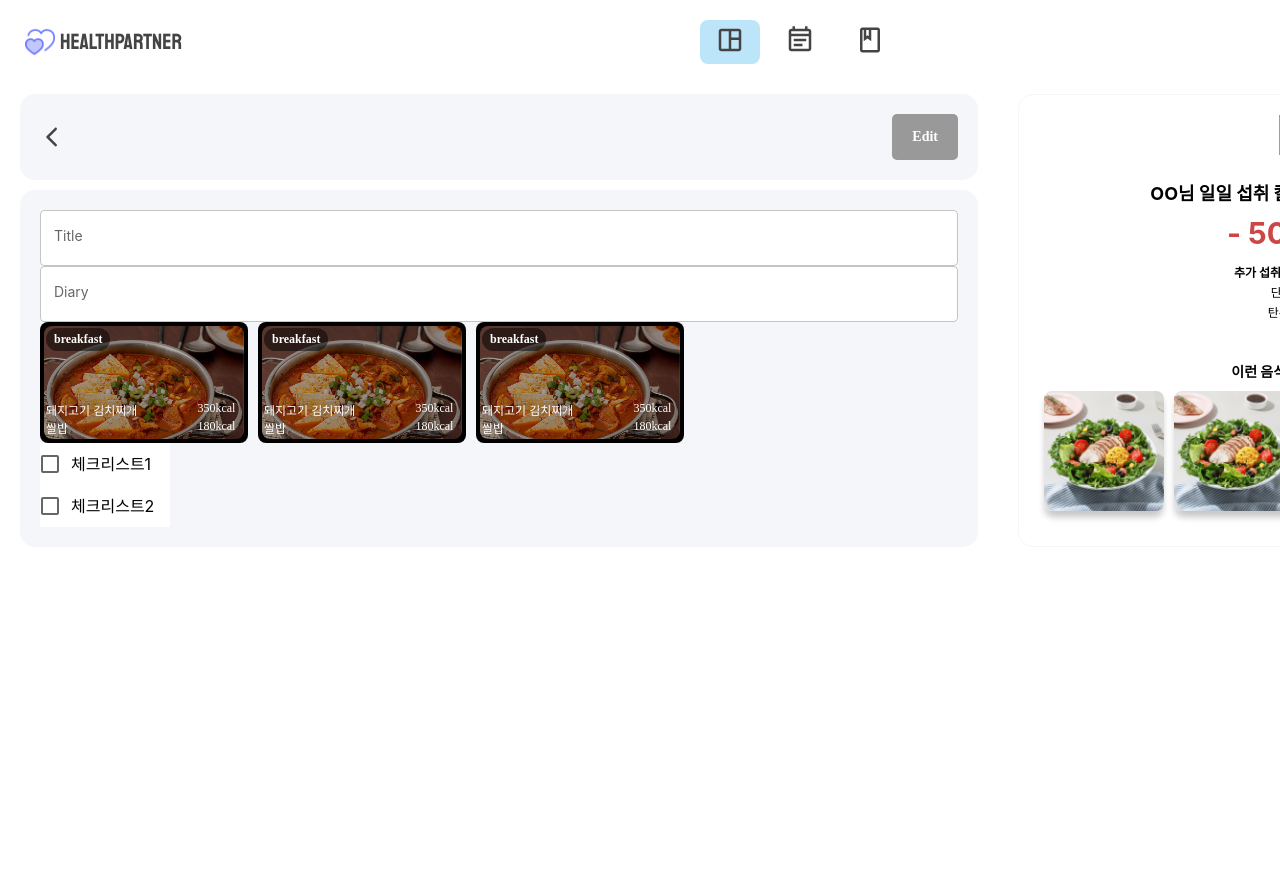
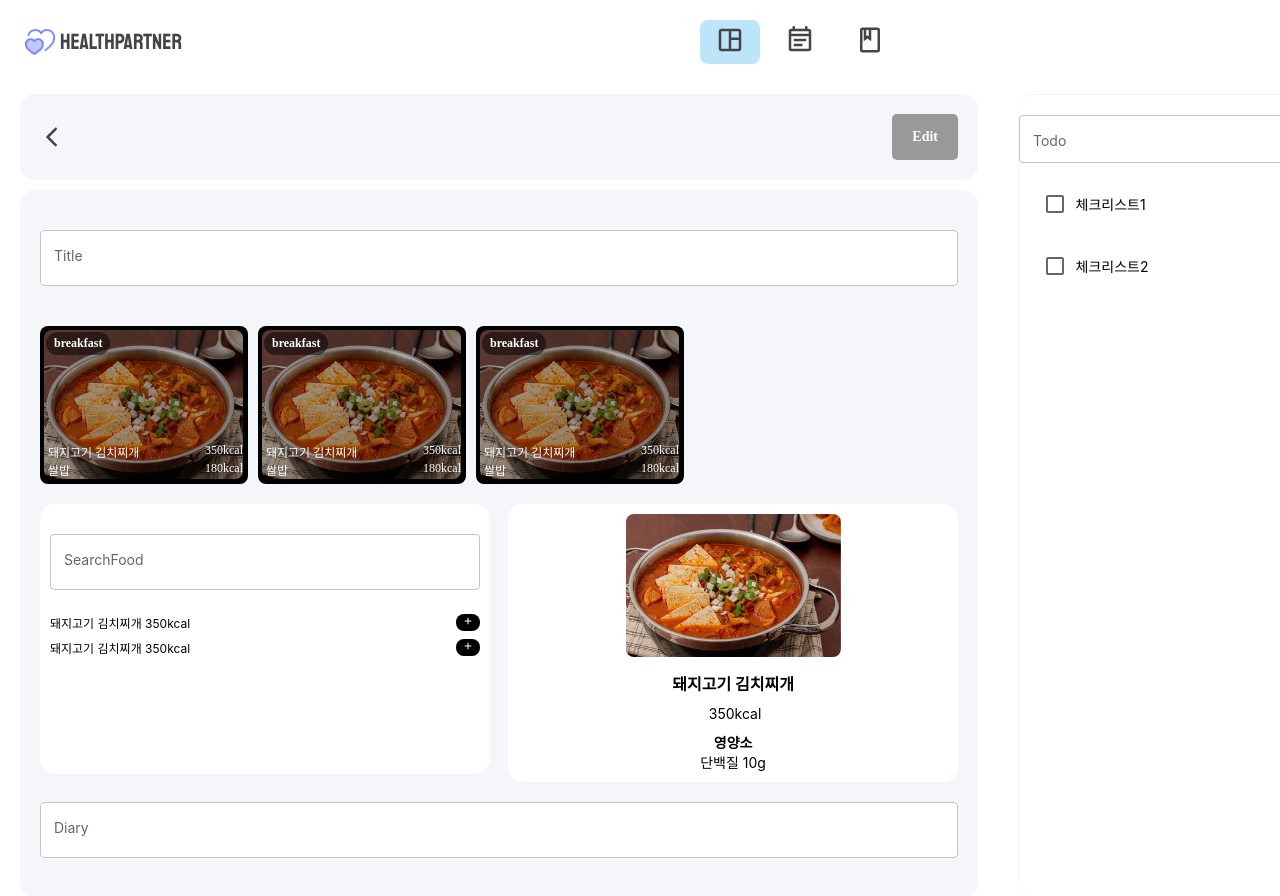
Before and after one commit to HMisu/Health_Partner_React, a React (Create React App) app: page /record in a window 1280 px wide. Shown: the top 896 px of the page. Before the commit the page ends 800 px from the top, so only its background shows below. Built offline with nearby package versions, Linux system fonts and the light colour scheme; grey boxes are pictures that could not be loaded.

Commit message:
design(record): to design eidtRecord page

```diff
--- a/src/App.js
+++ b/src/App.js
@@ -5,7 +5,7 @@ import Home from "./pages/home/Home";
 import Information from "./pages/Information";
 import {createTheme, ThemeProvider} from "@mui/material";
 import Header from "./components/Header";
-import Record from "./pages/record/Record";
+import EditRecord from "./pages/record/EditRecord";
 
 const theme = createTheme({
     typography: {
@@ -22,7 +22,7 @@ function App() {
                     <Routes>
                         <Route path="/" element={<Information/>}/>
                         <Route path="/home" element={<Home/>}/>
-                        <Route path="/record" element={<Record/>}/>
+                        <Route path="/record" element={<EditRecord/>}/>
                     </Routes>
                 </div>
             </BrowserRouter>
--- a/src/components/record/EatingMealList.js
+++ b/src/components/record/EatingMealList.js
@@ -1,17 +1,19 @@
 import React from "react";
 import EatingMealItem from "./EatingMealItem";
+import {meal} from "../../util/meal";
 
 const EatingMealList = ({mealList}) => {
+    const mealNames = meal.map(item => item.meal_name);
+    const missingMeals = mealNames.filter(item => !mealList.includes(item));
+
     return (
         <div className="EatingMealList">
-            {/*<EatingMealItem key={"breakfast"}/>*/}
-            {/*<EatingMealItem key={"lunch"}/>*/}
-            {/*<EatingMealItem key={"Dinner"}/>*/}
-            {/*<EatingMealItem key={"Snack"}/>*/}
-
             {mealList.map((item) => (
                 <EatingMealItem key={item}/>
             ))}
+            {missingMeals.map((item) => {
+                <div></div>
+            })}
         </div>
     );
 };
--- /dev/null
+++ b/src/components/record/EditCheckList.js
@@ -0,0 +1,54 @@
+import React, {useState} from "react";
+import {Box, Checkbox, FormControl, FormControlLabel, FormGroup} from "@mui/material";
+import RemoveRoundedIcon from '@mui/icons-material/RemoveRounded';
+import EditRoundedIcon from '@mui/icons-material/EditRounded';
+
+const EditCheckList = ({checklist}) => {
+    const [checkedItems, setCheckedItems] = useState(checklist.map(() => false)); // 체크 상태를 관리합니다.
+
+    const handleCheckboxChange = (index) => {
+        const newCheckedItems = [...checkedItems];
+        newCheckedItems[index] = !newCheckedItems[index];
+        setCheckedItems(newCheckedItems);
+    };
+
+    const handleAddButtonClick = () => {
+        // 추가 버튼 클릭 시 수행할 작업을 여기에 추가합니다.
+        console.log("Add button clicked");
+    };
+
+    const handleEditButtonClick = () => {
+        // 편집 버튼 클릭 시 수행할 작업을 여기에 추가합니다.
+        console.log("Edit button clicked");
+    };
+
+    return (
+        <Box sx={{display: "flex"}}>
+            <FormControl component="fieldset" variant="standard">
+                <FormGroup>
+                    {checklist.map((item, idx) => (
+                        <div key={idx}>
+                            <FormControlLabel
+                                control={
+                                    <Checkbox
+                                        checked={checkedItems[idx]}
+                                        onChange={() => handleCheckboxChange(idx)}
+                                    />
+                                }
+                                label={item}
+                            />
+                            <button onClick={handleAddButtonClick} className="delete">
+                                <RemoveRoundedIcon/>
+                            </button>
+                            <button onClick={handleEditButtonClick} className="edit">
+                                <EditRoundedIcon/>
+                            </button>
+                        </div>
+                    ))}
+                </FormGroup>
+            </FormControl>
+        </Box>
+    );
+};
+
+export default React.memo(EditCheckList);
--- a/src/components/record/RecordDetail.js
+++ b/src/components/record/RecordDetail.js
@@ -1,19 +1,20 @@
 import {TextField} from "@mui/material";
 import EatingMealList from "./EatingMealList";
 import React, {useState} from "react";
-import CheckList from "./CheckList";
+import SearchFood from "./SearchFood";
 
 const RecordDetail = ({originData}) => {
     const [data, setData] = useState(originData);
-
     return (
         <div className="RecordDetail">
             <TextField fullWidth label="Title" name="title"/>
-            <TextField fullWidth label="Diary" name="diary"/>
             <div className="meal-list">
                 <EatingMealList mealList={data.meal}/>
             </div>
-            <CheckList checklist={data.checklist}/>
+            <div className="edit-meal">
+                <SearchFood/>
+            </div>
+            <TextField fullWidth multiline label="Diary" name="diary" className="diary"/>
         </div>
     );
 };
--- /dev/null
+++ b/src/components/record/RegCheckList.js
@@ -0,0 +1,32 @@
+import React, {useState} from "react";
+import {TextField} from "@mui/material";
+import Button from "../ui/Button";
+
+const RegCheckList = ({}) => {
+    const [inputValue, setInputValue] = useState("");
+
+    const handleChange = (event) => {
+        if (event.target.value.length <= 100) {
+            setInputValue(event.target.value);
+        }
+    };
+
+    return (
+        <div className="EditCheckList">
+            <div>
+                <div className="content">
+                    <TextField
+                        fullWidth
+                        label="Todo"
+                        name="check"
+                        value={inputValue}
+                        onChange={handleChange}
+                    />
+                </div>
+                <Button text={"Reg"} type={"positive"}/>
+            </div>
+        </div>
+    );
+};
+
+export default React.memo(RegCheckList);
--- /dev/null
+++ b/src/components/record/SearchFood.js
@@ -0,0 +1,41 @@
+import {TextField} from "@mui/material";
+import AddRoundedIcon from "@mui/icons-material/AddRounded";
+import React from "react";
+
+const SearchFood = () => {
+    return (<>
+            <div className="SearchFood">
+                <TextField fullWidth label="SearchFood" name="search"/>
+                <div className="search-list">
+                    <div className="food">
+                        <div className="info">
+                            <span className="name">돼지고기 김치찌개</span>
+                            &nbsp;<span className="kcal">350kcal</span>
+                        </div>
+                        <button onClick={(e) => console.log(e.target)}><AddRoundedIcon/></button>
+                    </div>
+                    <div className="food">
+                        <div className="info">
+                            <span className="name">돼지고기 김치찌개</span>
+                            &nbsp;<span className="kcal">350kcal</span>
+                        </div>
+                        <button onClick={(e) => console.log(e.target)}><AddRoundedIcon/></button>
+                    </div>
+                </div>
+            </div>
+            <div className="info">
+                <img src={process.env.PUBLIC_URL + 'assets/food.jpg'} alt=""/>
+                <div>
+                    <h4 className="name">돼지고기 김치찌개</h4>
+                    &nbsp;<span className="kcal">350kcal</span>
+                    <div className="nutrient">
+                        <h6>영양소</h6>
+                        단백질 10g
+                    </div>
+                </div>
+            </div>
+        </>
+    );
+};
+
+export default SearchFood;
--- a/src/pages/record/Record.js
+++ b/src/pages/record/EditRecord.js
@@ -1,10 +1,13 @@
 import LeftSection from "../../components/ui/layout/LeftSection";
 import RightSection from "../../components/ui/layout/RightSection";
-import RecommendModal from "../../components/recommend/RecommendModal";
 import React from "react";
 import Nav from "../../components/ui/layout/Nav";
 import dayjs from "dayjs";
 import RecordDetail from "../../components/record/RecordDetail";
+
+import '../../scss/EditRecord.scss';
+import EditCheckList from "../../components/record/EditCheckList";
+import RegCheckList from "../../components/record/RegCheckList";
 
 const dummyData = {
     id: 4,
@@ -15,7 +18,7 @@ const dummyData = {
     date: dayjs(),
 };
 
-const Record = () => {
+const EditRecord = () => {
     return (
         <>
             <LeftSection>
@@ -23,10 +26,11 @@ const Record = () => {
                 <RecordDetail originData={dummyData}/>
             </LeftSection>
             <RightSection>
-                <RecommendModal/>
+                <RegCheckList/>
+                <EditCheckList checklist={dummyData.checklist}/>
             </RightSection>
         </>
     );
 };
 
-export default Record;
+export default EditRecord;
--- /dev/null
+++ b/src/scss/EditRecord.scss
@@ -0,0 +1,144 @@
+@import './utils';
+
+.MuiBox-root, .MuiFormGroup-root {
+  width: 100%;
+
+  button {
+    border: none;
+    border-radius: 8px;
+    margin-left: 4px;
+
+    svg {
+      color: white;
+      font-size: 12px;
+    }
+
+  }
+
+  .delete {
+    background-color: $red;
+  }
+
+  .edit {
+    background-color: $deep-gray;
+  }
+}
+
+.css-1nrlq1o-MuiFormControl-root {
+  width: 100%;
+}
+
+.MuiFormControlLabel-root {
+  width: 80%;
+}
+
+.css-gvgjr8-MuiTypography-root {
+  font-size: 14px !important;
+}
+
+.RecordDetail {
+  .MuiFormControl-root, .meal-list {
+    margin-top: 20px;
+    margin-bottom: 20px;
+  }
+
+  .edit-meal {
+    display: flex;
+  }
+}
+
+.SearchFood, .edit-meal > .info {
+  width: 49%;
+  height: 250px;
+  border-radius: 15px;
+  padding: 10px;
+  background-color: white;
+
+  .list {
+    width: 100%;
+  }
+}
+
+.edit-meal {
+  > .info {
+    margin-left: 1%;
+    height: auto;
+    text-align: center;
+
+    img {
+      width: 50%;
+      border-radius: 8px;
+    }
+
+    div {
+      font-size: 14px;
+
+      .name {
+        font-size: 16px;
+        font-weight: bold;
+      }
+
+      .nutrient {
+        margin-top: 10px;
+      }
+    }
+  }
+
+}
+
+.SearchFood {
+  margin-right: 1%;
+
+  .search-list {
+    font-size: 12px;
+
+    .food {
+      float: left;
+      width: 100%;
+      margin-top: 4px;
+      margin-bottom: 4px;
+
+      .info {
+        float: left;
+        width: 80%;
+      }
+
+      button {
+        float: right;
+        border: none;
+        border-radius: 8px;
+        background-color: black;
+
+        svg {
+          color: white;
+          font-size: 12px;
+        }
+      }
+    }
+  }
+}
+
+.EditCheckList {
+  width: 100%;
+
+  > div {
+    float: left;
+    width: 100%;
+    margin-top: 20px;
+    margin-bottom: 20px;
+  }
+
+  .content {
+    float: left;
+    width: 75%;
+    font-size: 12px;
+  }
+
+  .Button {
+    float: right;
+  }
+
+  .css-1t8l2tu-MuiInputBase-input-MuiOutlinedInput-input {
+    padding: 12.5px;
+  }
+}
--- a/src/scss/Record.scss
+++ b/src/scss/Record.scss
@@ -37,6 +37,7 @@
 
 .EatingMealItem {
   width: 200px;
+  height: 150px;
   padding: 4px;
   margin-right: 10px;
   border-radius: 8px;
@@ -44,9 +45,13 @@
   color: white;
   font-family: $pretendard;
   font-size: 12px;
+  overflow: hidden;
 
   > div {
     float: left;
+    position: relative;
+    width: 195px;
+    height: 145px;
     padding: 2px;
     border-radius: 8px;
     background-size: cover;
@@ -61,8 +66,11 @@
   }
 
   .foodList {
-    float: left;
-    margin-top: 50px;
+    width: 195px;
+    position: absolute;
+    bottom: 0;
+    padding-left: 2px;
+    padding-right: 2px;
   }
 
   .food {
--- /dev/null
+++ b/src/util/meal.js
@@ -0,0 +1,13 @@
+export const meal = [
+    {
+        meal_name: "breakfast",
+    },
+    {
+        meal_name: "lunch",
+    }, {
+        meal_name: "dinner",
+    },
+    {
+        meal_name: "snack",
+    }
+];
```
